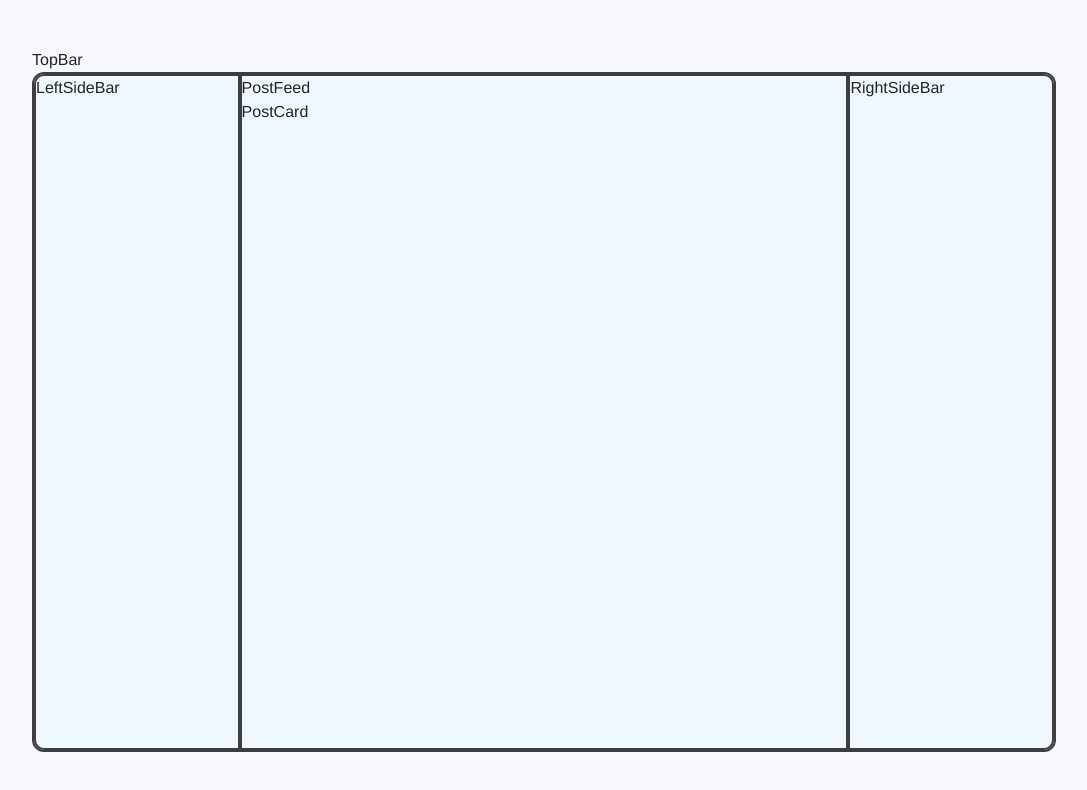
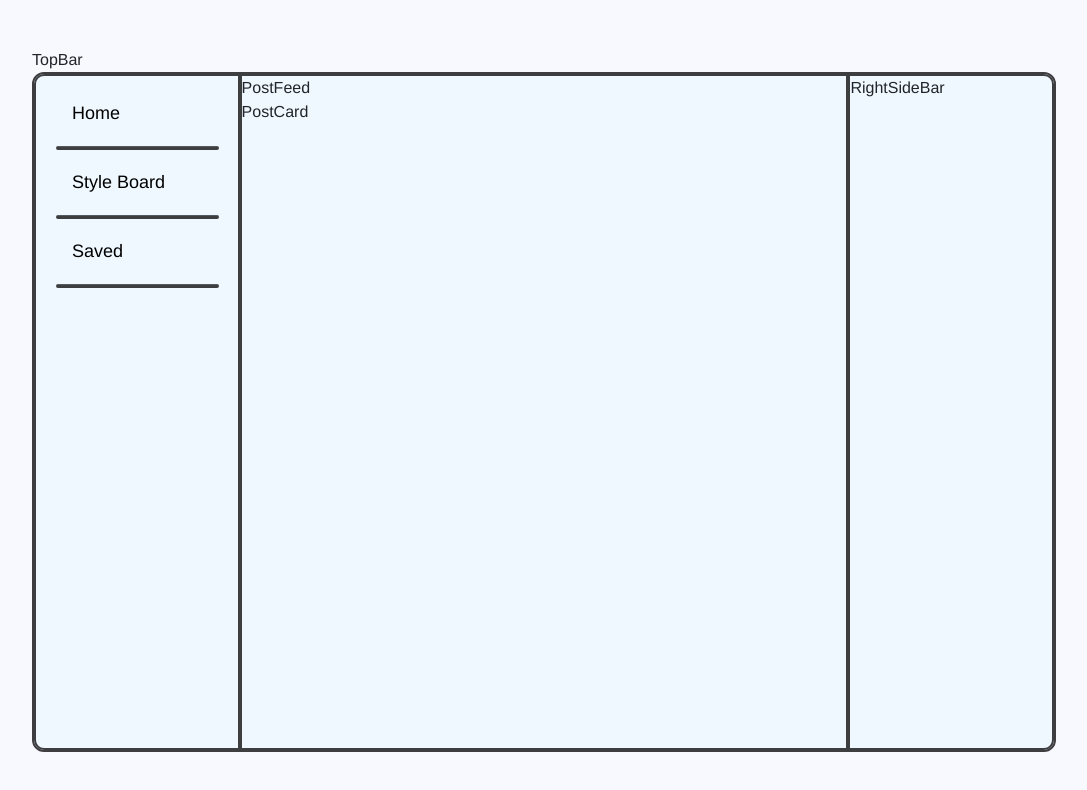
Before and after one commit to adbhati05/Web-Apps, a React (Vite) app in the folder CRUDApp/: page / in a window 1280 px wide. Shown: the top 790 px of the page, without its empty margins (96-1183 px from the left). Built offline with nearby package versions, Linux system fonts and the light colour scheme.

Commit message:
Added some buttons to the left side bar and made them match the site aesthetically.

```diff
--- a/CRUDApp/src/components/LeftSideBar.css
+++ b/CRUDApp/src/components/LeftSideBar.css
@@ -0,0 +1,46 @@
+/* Ensuring that the buttons are space 15 px away from the top and left borders of the side bar. */
+.spacing {
+    margin-top: 15px;
+    margin-left: 20px;
+}
+
+/* This rule set makes the lines separating the links to other pages in the left side bar more appealing. */
+.left-side-bar-line {
+    border-radius: 2px;
+    height: 4px;
+    background-color: black;
+    opacity: 75%;
+    width: 90%;
+    margin-top: 10px;
+    margin-bottom: 10px;
+}
+
+/* This rule set makes the actual links in the left side bar match the theme of the site. */
+.left-side-bar-nav {
+    height: 45px;
+    background-color: aliceblue;
+    font-size: 18px;
+    border: 1px solid black;
+    border-radius: 22px;
+    border-color: aliceblue;
+    color: black;
+    padding-left: 15px;
+    padding-right: 15px;
+}
+
+/* This ruleset makes it so the button will slightly increase in size when the user is hovering over it and also change color slightly. */
+.left-side-bar-nav:hover {
+    transform: scale(1.05);
+    background-color: lightblue;
+    border-color: lightblue;
+    color: black;
+}
+
+/* This rule set makes it so the button will increase even more in size after being clicked (and the text becomes bolder). */
+.left-side-bar-nav:active {
+    transform: scale(1.10);
+    background-color: lightblue;
+    border-color: lightblue;
+    color: black;
+    font-weight: bold;
+}
--- a/CRUDApp/src/components/LeftSideBar.tsx
+++ b/CRUDApp/src/components/LeftSideBar.tsx
@@ -2,7 +2,17 @@ import './LeftSideBar.css';
 
 function LeftSideBar() {
     return (
-        <div className=''>LeftSideBar</div>
+        // Here I've set up a container for the buttons in the side bar that is a flex box that causes the buttons to stack vertically, not horizontally stretch, and be sized to their contents.
+        // I've also included some horizontal lines to separate the buttons/or links to other pages.
+        <div className='d-flex flex-column align-items-start spacing'>
+            <button className='left-side-bar-nav'>Home</button>
+            <hr className='left-side-bar-line'/>
+            <button className='left-side-bar-nav'>Style Board</button>
+            <hr className='left-side-bar-line'/>
+            <button className='left-side-bar-nav'>Saved</button>
+            <hr className='left-side-bar-line'/>
+        </div>
+
     );
 }
 
```
